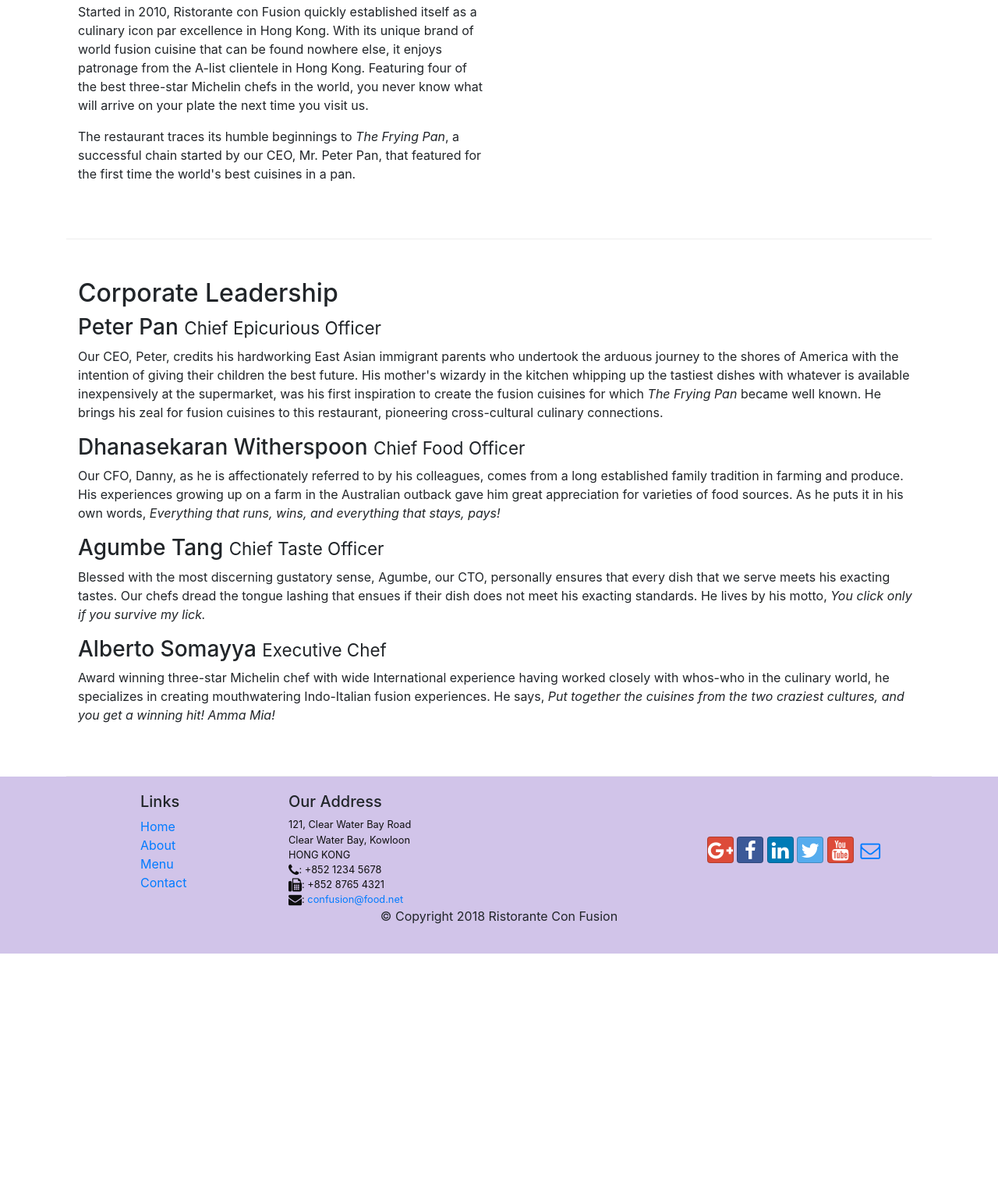
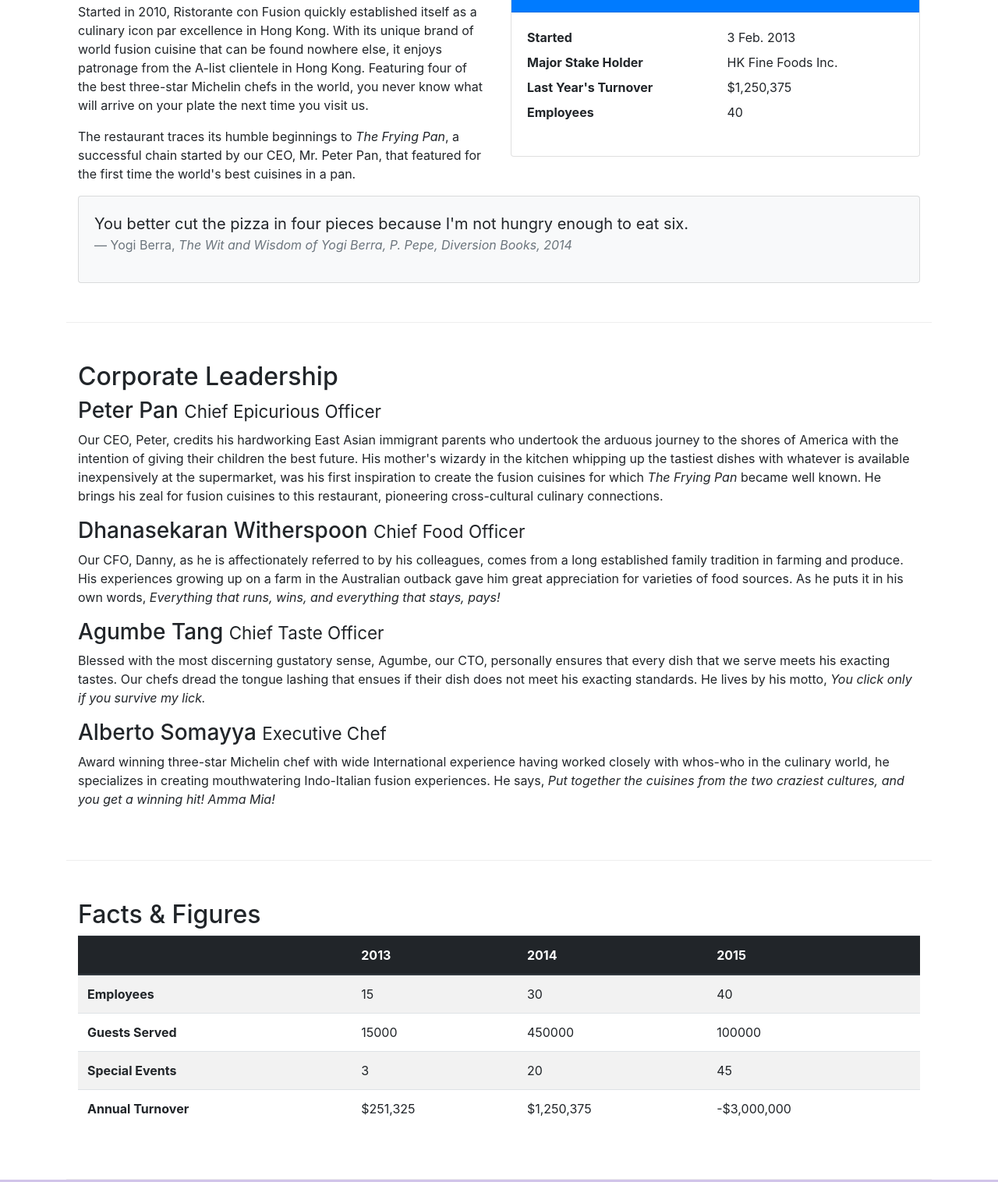
Before and after one commit to Sjx1254/Boot, a website: page aboutus.html in a window 1280 px wide. Shown: the part 558-2074 px from the top of the page at 78% size. Before the commit the page ends 1781 px from the top, so only its background shows below. Drawn offline with nearby package versions, Linux system fonts and the light colour scheme.

Commit message:
tables and cards

```diff
--- a/aboutus.html
+++ b/aboutus.html
@@ -68,8 +68,39 @@
                 <h2>Our History</h2>
                 <p>Started in 2010, Ristorante con Fusion quickly established itself as a culinary icon par excellence in Hong Kong. With its unique brand of world fusion cuisine that can be found nowhere else, it enjoys patronage from the A-list clientele in Hong Kong.  Featuring four of the best three-star Michelin chefs in the world, you never know what will arrive on your plate the next time you visit us.</p>
                 <p>The restaurant traces its humble beginnings to <em>The Frying Pan</em>, a successful chain started by our CEO, Mr. Peter Pan, that featured for the first time the world's best cuisines in a pan.</p>
-            </div class="col col-sm">
-            <div>
+            </div>
+            <div class="col-sm"> <!-- this card will appear to the right of the our history page on small-large screens (stacked below for extra small screens)-->
+                <div class="card">
+                    <h3 class="card-header bg-primary text-white">Facts At a Glance</h3>
+                    <div class="card-body">
+                        <dl class="row">
+                            <dt class="col-6">Started</dt> <!-- if the item took up more than 6 columns then the descriptions would go to the next row-->
+                            <dd class="col-6">3 Feb. 2013</dd>
+                            <dt class="col-6">Major Stake Holder</dt>
+                            <dd class="col-6">HK Fine Foods Inc.</dd>
+                            <dt class="col-6">Last Year's Turnover</dt>
+                            <dd class="col-6">$1,250,375</dd>
+                            <dt class="col-6">Employees</dt>
+                            <dd class="col-6">40</dd>
+                        </dl>
+
+                    </div>
+                </div>
+            </div>
+            <div class="col-12">
+                <div class="card card-body bg-light">
+                    <blockquote class="blockquote">
+                        <p class="mb-0">You better cut the pizza in four pieces <!-- mb-0 makes the citation appear directly underneath the footer-->
+                            because I'm not hungry enough to eat six.
+                        </p>
+                        <footer class="blockquote-footer">Yogi Berra,
+                            <cite title="Source Title">The Wit and Wisdom of
+                                Yogi Berra, P. Pepe, Diversion Books, 2014
+                            </cite>
+                        </footer>
+                    </blockquote>
+                </div>
+
             </div>
         </div>
 
@@ -86,6 +117,50 @@
                 <h3>Alberto Somayya <small>Executive Chef</small></h3>
                 <p class="d-none d-sm-block">Award winning three-star Michelin chef with wide International experience having worked closely with whos-who in the culinary world, he specializes in creating mouthwatering Indo-Italian fusion experiences. He says, <em>Put together the cuisines from the two craziest cultures, and you get a winning hit! Amma Mia!</em></p>
             </div>
+       </div>
+       <div class = "row row-content">
+           <div class="col-12 clol-sm-9">
+               <h2>Facts &amp; Figures</h2>
+               <div class="table-responsive">
+                   <table class="table table-striped">
+                       <thead class="thead-dark">
+                           <tr>
+                               <th>&nbsp;</th>
+                               <th>2013</th>
+                               <th>2014</th>
+                               <th>2015</th>
+                           </tr>
+                       </thead>
+                       <tbody>
+                           <tr>
+                               <th>Employees</th>
+                               <td>15</td>
+                               <td>30</td>
+                               <td>40</td>
+                           </tr>
+                           <tr>
+                               <th>Guests Served</th>
+                               <td>15000</td>
+                               <td>450000</td>
+                               <td>100000</td>
+                           </tr>
+                           <tr>
+                                <th>Special Events</th>
+                                <td>3</td>
+                                <td>20</td>
+                                <td>45</td>
+                           </tr>
+                           <tr>
+                                <th>Annual Turnover</th>
+                                <td>$251,325</td>
+                                <td>$1,250,375</td>
+                                <td>-$3,000,000</td>
+                           </tr>
+                       </tbody>
+                   </table>
+               </div>
+
+           </div>
        </div>
 
     </div>
```
